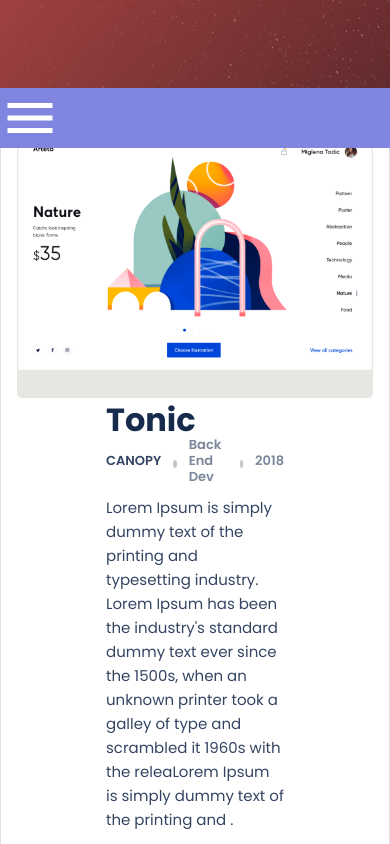
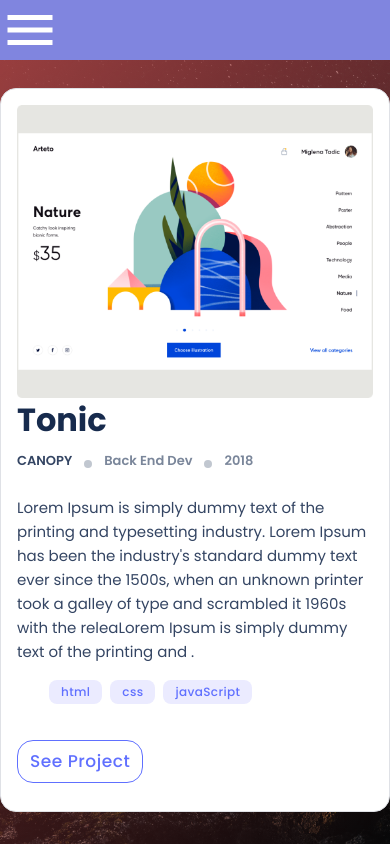
Before and after one commit to daudi13/daudi, a React (Create React App) app: page /Projects in a window 390 px wide. Shown: the top 844 px of the page. Built offline with nearby package versions, Linux system fonts and the light colour scheme.

Commit message:
Add margin

```diff
--- a/src/components/Header.css
+++ b/src/components/Header.css
@@ -5,6 +5,7 @@
   position: fixed;
   right: 0;
   left: 0;
+  top: 0;
   z-index: 1000;
 }
 
--- a/src/components/Routes/Contacts/Contacts.css
+++ b/src/components/Routes/Contacts/Contacts.css
@@ -54,3 +54,9 @@
   color: #fff;
   border: 1px solid #fff;
 }
+
+@media screen and (max-width: 957px) {
+  .contact-form-section {
+    margin: 50px 20px 0;
+  }
+}
--- a/src/components/Routes/Projects/Projects.css
+++ b/src/components/Routes/Projects/Projects.css
@@ -30,7 +30,7 @@
 }
 
 .work-section__card--info  {
-  width: 50%;
+  width: 100%;
 }
 
 .work-section__card--info > * + * {
@@ -185,6 +185,7 @@
 
   .work-section__card > .work-section__card--info {
     padding: 24px;
+    width: 50% !important;
   }
 
   .work-section__card--info > .project-name {
```
